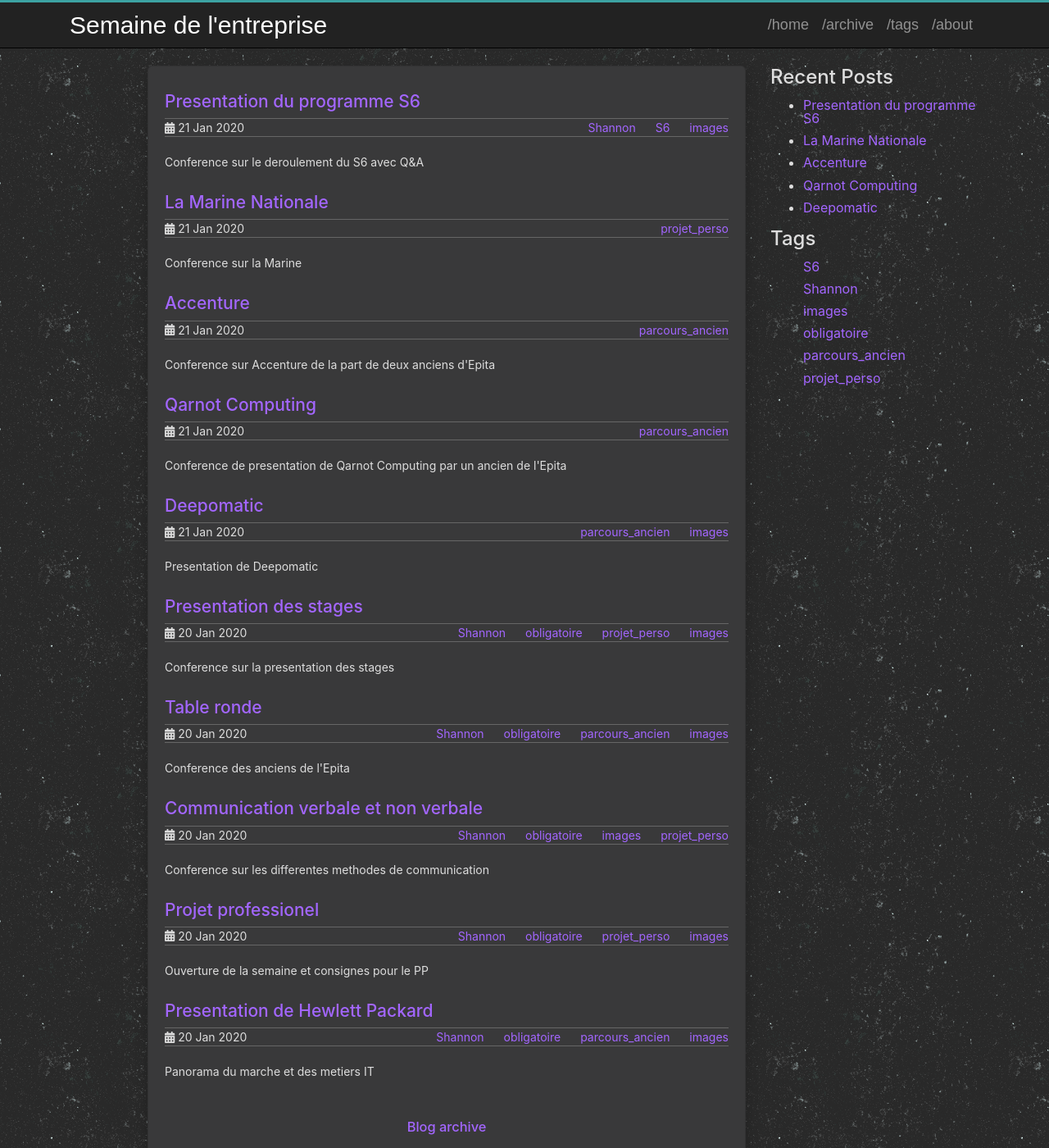
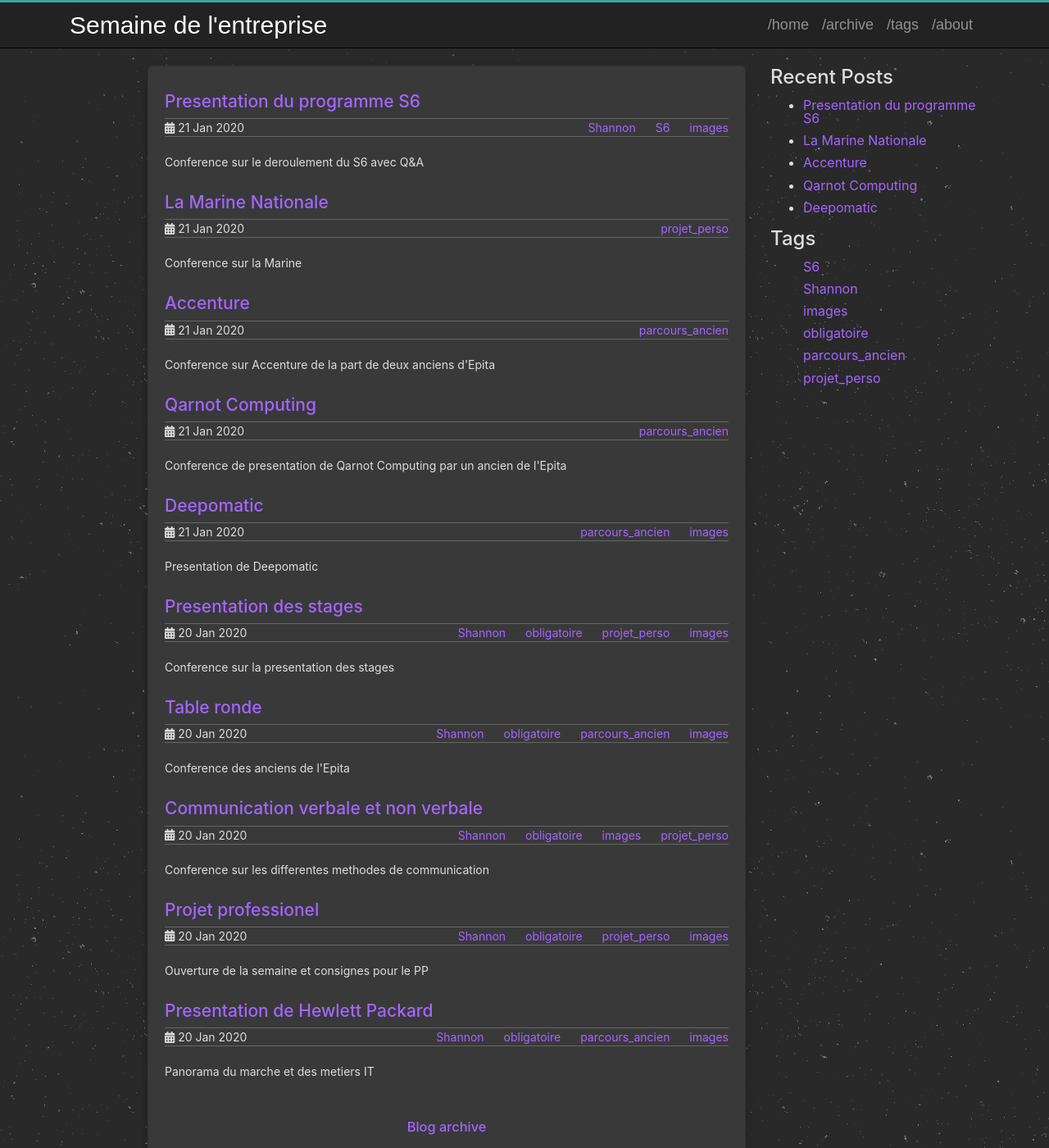
Before and after one commit to lemasyma/entreprise, a Jekyll site: the page built from index.html, in a window 1280 px wide and 1400 px high. Shown: the whole window at 82% size. Built offline with Jekyll 4.4.1, drawn with Linux system fonts in a browser that asks for light colours.

Commit message:
[CSS] Trying another background

```diff
--- a/assets/css/theme.scss
+++ b/assets/css/theme.scss
@@ -30,7 +30,7 @@
 $note-color: #df80ff;
 $warning-color: #ffff00;
 // use this or pick any from /css/pics/background folder or from transparenttextures.com
-$background-pattern: 'green-dust-and-scratches.png';
+$background-pattern: 'stardust.png';
 
 //********************************************************
 //                  Common styles
```
Also changed, not shown: assets/css/pics/background/old-wall.png (added), assets/css/pics/background/shattered-dark.png (added), assets/css/pics/background/stardust.png (added).
